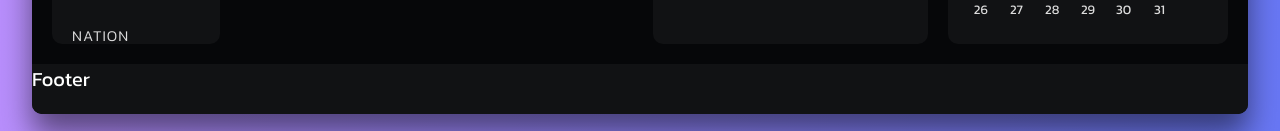
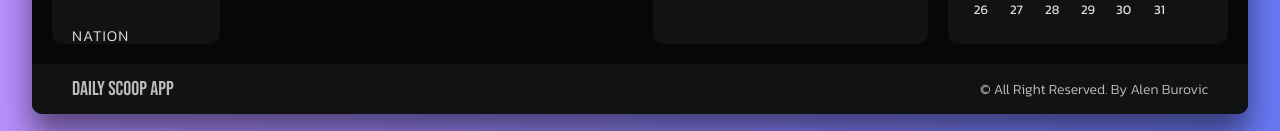
Before and after one commit to BuliDev/dailyscoop, a React (Vite) app: page / in a window 1280 px wide. Shown: the part 666-797 px from the top of the page. Built offline with nearby package versions, Linux system fonts and the light colour scheme; no server answers.

Commit message:
Footer Done

```diff
--- a/src/Components/News.css
+++ b/src/Components/News.css
@@ -251,4 +251,19 @@
   min-height: 5rem;
   background-color: #111214;
   border-radius: 0 0 1rem 1rem;
+  display: flex;
+  align-items: center;
+  justify-content: space-between;
+  padding: 0 4rem;
 }
+
+.news-footer p {
+  font-size: 1.4rem;
+  font-weight: 300;
+  color: #bbb;
+}
+
+.news-footer p span {
+  font-family: 'Bebas Neue', sans-serif;
+  font-size: 2rem;
+}
--- a/src/Components/News.jsx
+++ b/src/Components/News.jsx
@@ -211,7 +211,12 @@
           <Calendar />
         </div>
       </div>
-      <footer className="news-footer">Footer</footer>
+      <footer className="news-footer">
+        <p>
+          <span>Daily Scoop App</span>
+        </p>
+        <p>&copy; All Right Reserved. By Alen Burovic</p>
+      </footer>
     </div>
   );
 };
```
